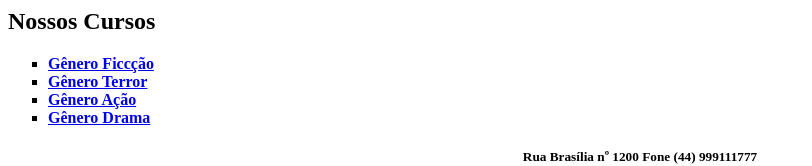
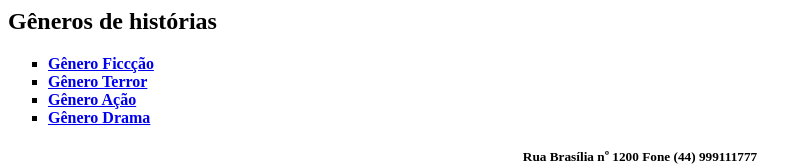
Before and after one commit to GuilhermeFilisbinoRodrigues/pagina-de-produ-o, a plain HTML site: page index.html in a window 1280 px wide. Shown: the top 166 px of the page, without its empty margins (0-812 px from the left). Drawn offline with Linux system fonts and the light colour scheme.

Commit message:
Update index.html

```diff
--- a/index.html
+++ b/index.html
@@ -1,4 +1,4 @@
-<div><h2 align=”left”><b>Nossos Cursos</h2><b>
+<div><h2 align=”left”><b>Gêneros de histórias</h2><b>
 
 <ul type="square">
 
```
